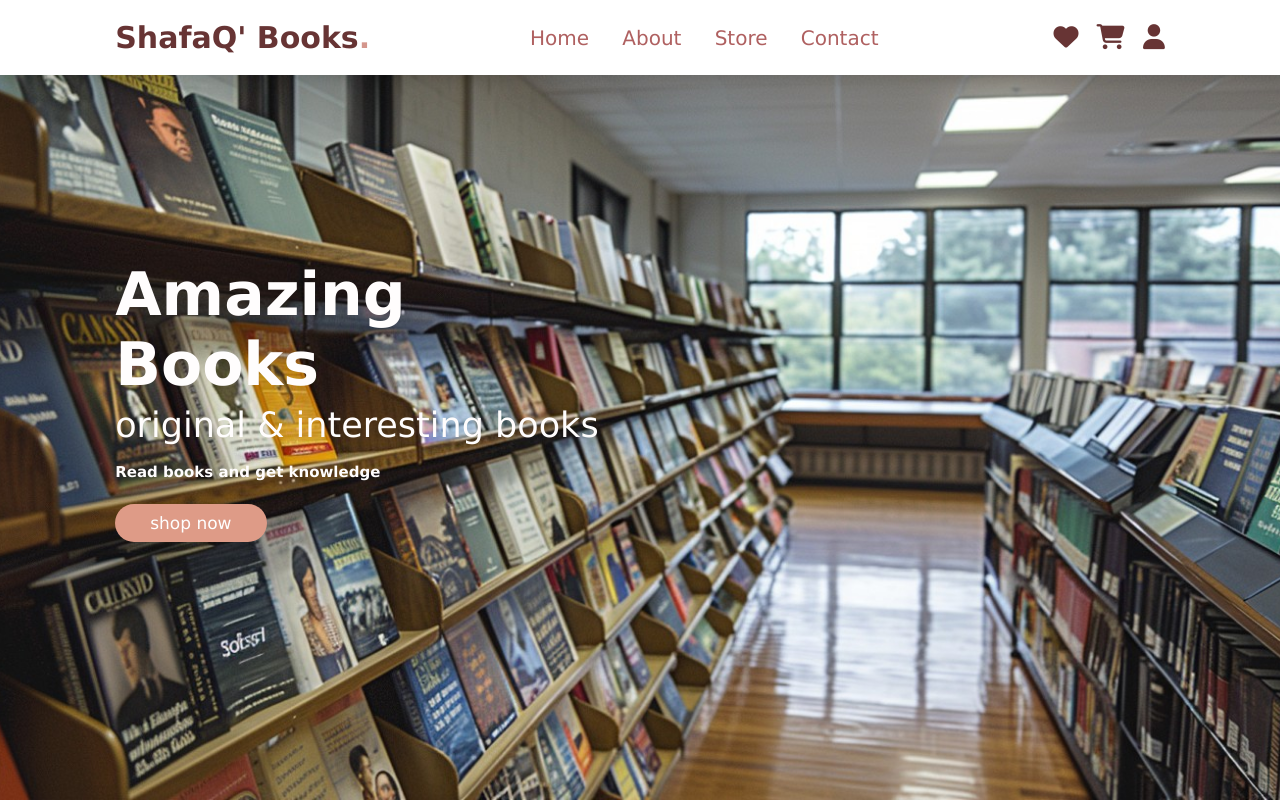
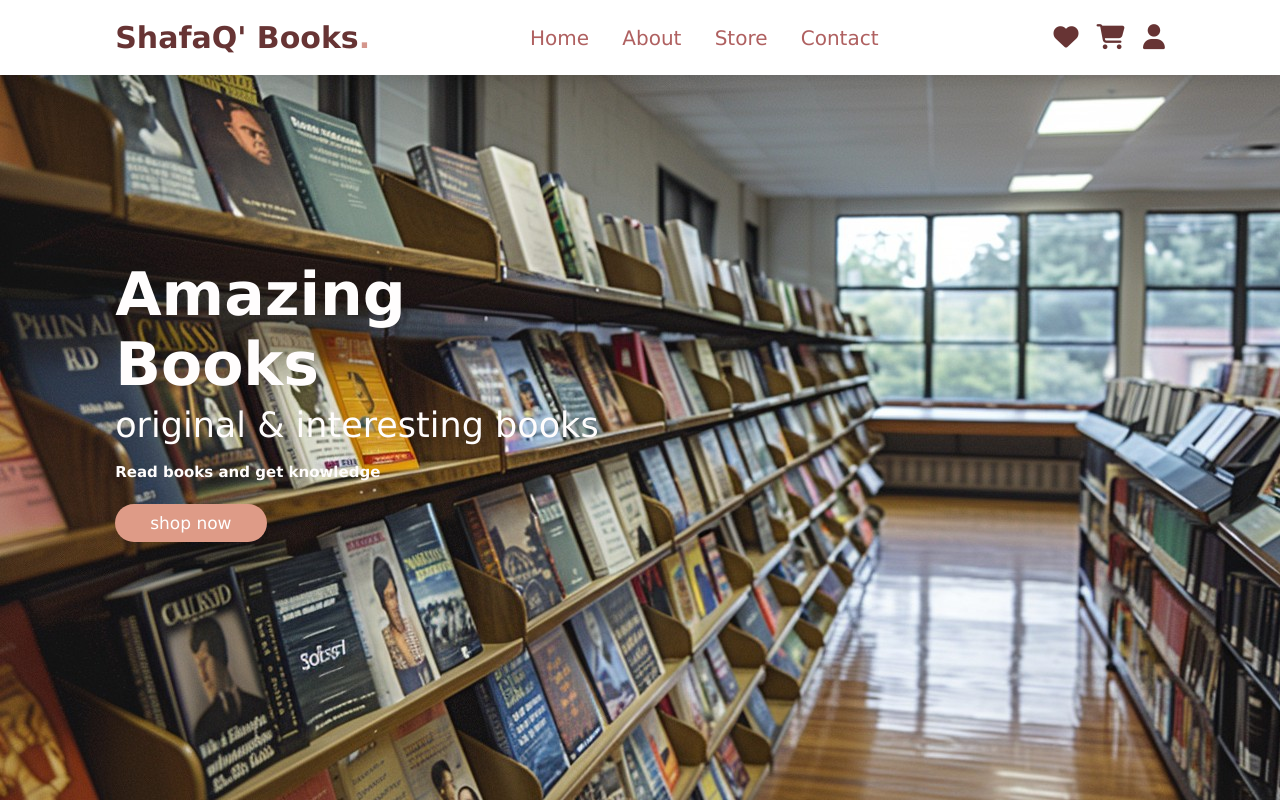
Before and after one commit to ISRAA24/session, a plain HTML site: page file.html in a window 1280 px wide. Shown: the top 802 px of the page. Drawn offline with Linux system fonts and the light colour scheme.

Commit message:
background

```diff
--- a/file.html
+++ b/file.html
@@ -10,6 +10,11 @@
     <link rel="stylesheet" href="https://cdnjs.cloudflare.com/ajax/libs/font-awesome/6.5.2/css/all.min.css">
 
 </head>
+<style>
+    .home{
+        background: url(../images/StockCake-Bookstore\ Interior\ Shelves_1720951370.jpg) no-repeat;
+    }
+</style>
 <body>
     <header>
         <input type="checkbox" name="" id="toggler">
```
